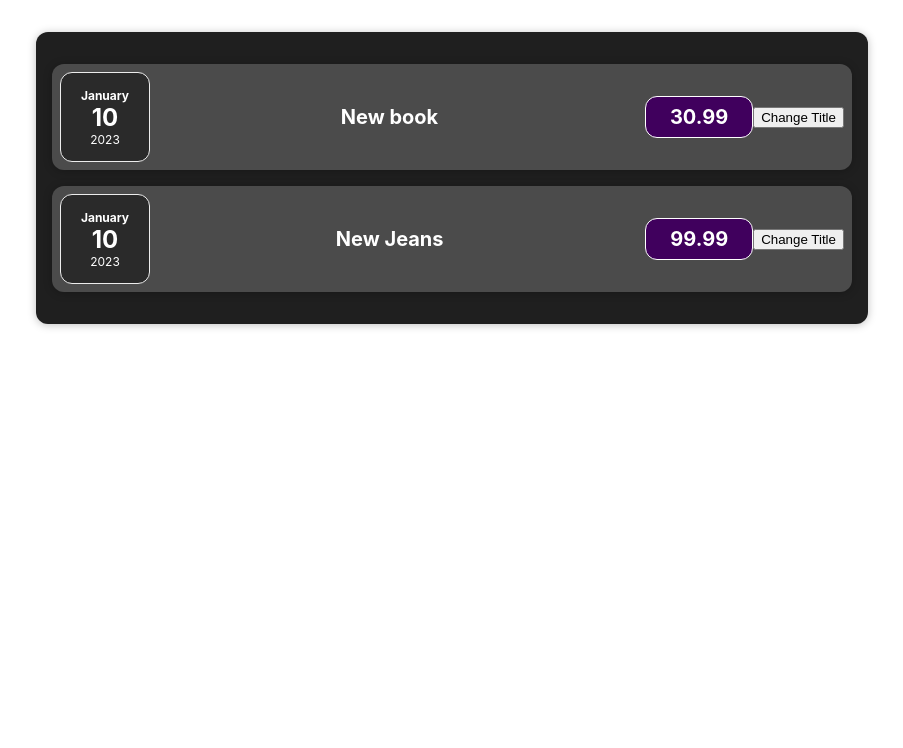
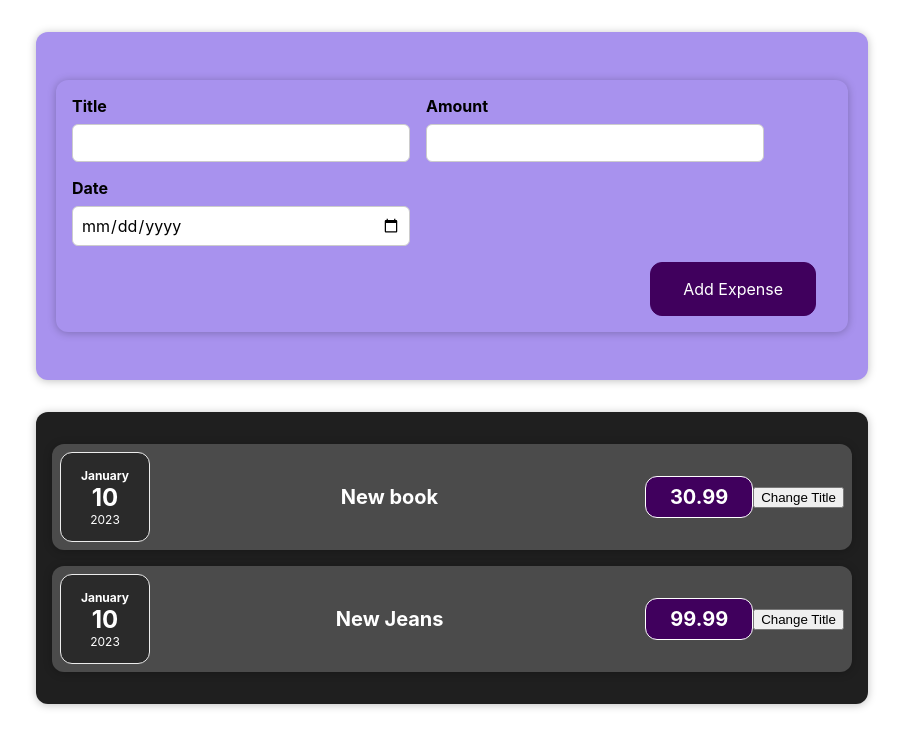
Before and after one commit to carmenjoekalda/Expenses, a React (Create React App) app: page / in a window 1280 px wide. Shown: the top 748 px of the page, without its empty margins (188-1091 px from the left). Built offline with nearby package versions, Linux system fonts and the light colour scheme.

Commit message:
ylesanne 8. React ja vormitöötlus

```diff
--- a/src/App.js
+++ b/src/App.js
@@ -1,6 +1,7 @@
 import './App.css';
+
 import Expenses from './components/Expenses/Expenses';
-
+import NewExpense from "./components/NewExpense/NewExpense";
 
 
 const App = () => {
@@ -17,9 +18,15 @@ const App = () => {
     }
   ]
 
+  const addExpensehandler = (expense) => {
+    console.log('In App.js')
+    console.log(expense)
+  }
+
   return (
     <div className="App">
-      <Expenses expensesData={expenses}/>
+      <NewExpense onAddExpense={addExpensehandler}></NewExpense>
+      <Expenses expensesData={expenses}></Expenses>
     </div>
   );
 }
--- a/src/components/Expenses/ExpenseItem.js
+++ b/src/components/Expenses/ExpenseItem.js
@@ -22,6 +22,7 @@ const ExpenseItem = (props) => {
 			<button onClick={clickHandler}>Change Title</button>
 		</Card>
 	)
+
 }
 
 export default ExpenseItem
--- /dev/null
+++ b/src/components/NewExpense/ExpenseForm.css
@@ -0,0 +1,26 @@
+.new-expense__controls {
+    display: flex;
+    flex-wrap: wrap;
+    gap: 1rem;
+    margin-bottom: 1rem;
+    text-align: left;
+}
+
+.new-expense__control label {
+    font-weight: bold;
+    margin-bottom: 0.5rem;
+    display: block;
+}
+
+.new-expense__control input {
+    font: inherit;
+    padding: 0.5rem;
+    border-radius: 6px;
+    border: 1px solid #ccc;
+    width: 20rem;
+    max-width: 100%;
+}
+
+.new-expense__actions {
+    text-align: right;
+}
--- /dev/null
+++ b/src/components/NewExpense/ExpenseForm.js
@@ -0,0 +1,59 @@
+import React, { useState }  from 'react';
+import './ExpenseForm.css'
+import './NewExpense.css'
+
+const ExpenseForm = (props) => {
+    const [enteredTitle, setEnteredTitle] = useState('')
+    const [enteredAmount, setEnteredAmount] = useState('')
+    const [enteredDate, setEnteredDate] = useState('')
+
+    const titleChangeHandler = (event) => {
+            setEnteredTitle(event.target.value)
+    }
+
+    const amountChangeHandler = (event) => {
+            setEnteredAmount(event.target.value)
+    }
+
+    const dateChangeHandler = (event) => {
+            setEnteredDate(event.target.value)
+    }
+
+    const submitHandler = (event) => {
+        event.preventDefault()
+        const expenseData = {
+            title: enteredTitle,
+            amount: enteredAmount,
+            date: new Date(enteredDate)
+        }
+        props.onSaveExpenseData(expenseData)
+        setEnteredTitle('')
+        setEnteredAmount('')
+        setEnteredDate('')
+    }
+
+
+    return (
+        <form onSubmit={submitHandler} className="new-expense">
+            <div className="new-expense__controls">
+                <div className="new-expense__control">
+                    <label>Title</label>
+                    <input type="text"
+                    onChange={titleChangeHandler} value={enteredTitle} />
+                </div>
+                <div className="new-expense__control">
+                    <label>Amount</label>
+                    <input type="number" min="1" step="1" onChange={amountChangeHandler} value={enteredAmount} />
+                </div>
+                <div className="new-expense__control">
+                    <label>Date</label>
+                    <input type="date" min="2023-10-18" max="2025-12-31" onChange={dateChangeHandler} value={enteredDate}/>
+                </div>
+            </div>
+            <div className="new-expense__actions">
+                <button type="submit">Add Expense</button>
+            </div>
+        </form>
+    )
+}
+export default ExpenseForm
--- /dev/null
+++ b/src/components/NewExpense/NewExpense.css
@@ -0,0 +1,38 @@
+.new-expense {
+    background-color: #a892ee;
+    padding: 1rem;
+    margin: 2rem auto;
+    width: 50rem;
+    max-width: 95%;
+    border-radius: 12px;
+    text-align: center;
+    box-shadow: 0 1px 8px rgba(0, 0, 0, 0.25);
+}
+
+.new-expense button {
+    font: inherit;
+    cursor: pointer;
+    padding: 1rem 2rem;
+    border: 1px solid #40005d;
+    background-color: #40005d;
+    color: white;
+    border-radius: 12px;
+    margin-right: 1rem;
+}
+
+.new-expense button:hover,
+.new-expense button:active {
+    background-color: #510674;
+    border-color: #510674;
+}
+
+.new-expense button.alternative {
+    color: #220131;
+    border-color: transparent;
+    background-color: transparent;
+}
+
+.new-expense button.alternative:hover,
+.new-expense button.alternative:active {
+    background-color: #ddb3f8;
+}
--- /dev/null
+++ b/src/components/NewExpense/NewExpense.js
@@ -0,0 +1,20 @@
+import React from 'react';
+import './NewExpense.css'
+import ExpenseForm from "./ExpenseForm";
+
+const NewExpense = (props) => {
+    const saveExpenseDatahandler = (enteredExpenseData) => {
+        const expenseData = {
+            ...enteredExpenseData,
+            id: Math.random().toString()
+        }
+        props.onAddExpense(expenseData)
+    }
+
+    return (
+        <div className="new-expense">
+            <ExpenseForm onSaveExpenseData={saveExpenseDatahandler} ></ExpenseForm>
+        </div>
+    )
+}
+export default NewExpense
```
